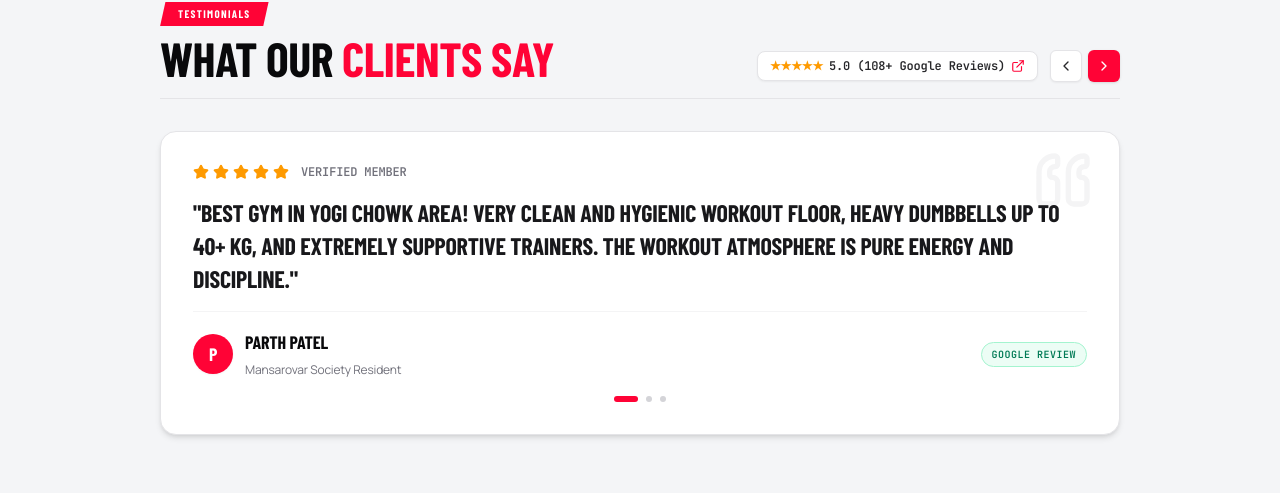
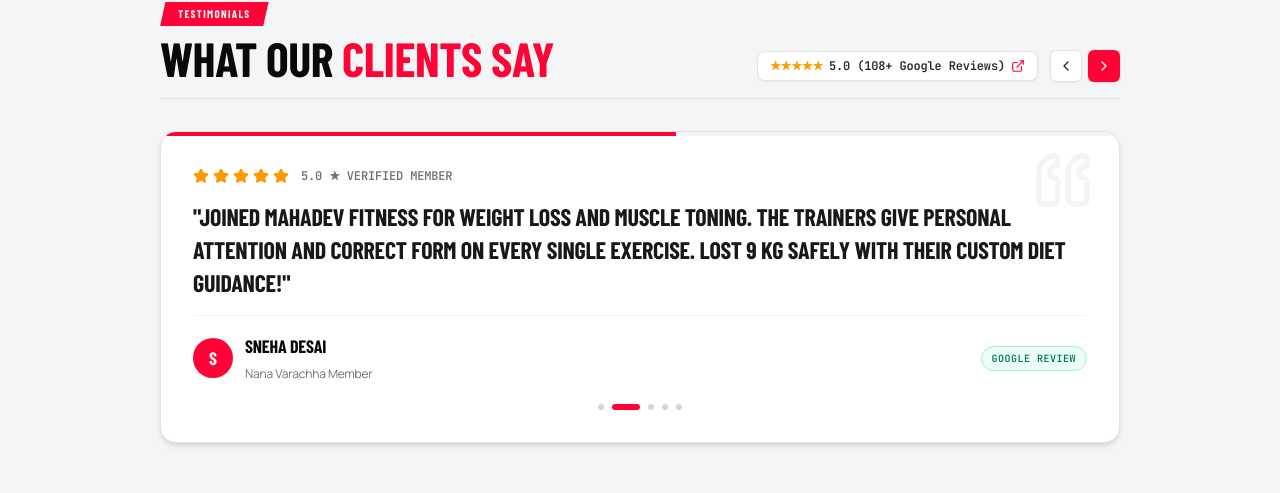
Before and after one commit to Dhruv0055/Mahadevfitness, a React (Vite) app: page / in a window 1280 px wide. Shown: the part 6972-7465 px from the top of the page. Built offline with nearby package versions, Linux system fonts and the light colour scheme; a web font is replaced by a local one.

Commit message:
Enable automatic review rotation with smooth fade animation and progress indicator

```diff
--- a/src/components/TestimonialSlider.tsx
+++ b/src/components/TestimonialSlider.tsx
@@ -5,7 +5,6 @@
 
 export const TestimonialSlider: React.FC = () => {
   const [activeIndex, setActiveIndex] = useState(0);
-  const [isPaused, setIsPaused] = useState(false);
 
   const testimonials: TestimonialItem[] = [
     {
@@ -34,19 +33,35 @@
       text: 'Spacious workout floor near Ganga Jamuna with heavy plate-loaded stations and calibrated Olympic barbells. The dual morning and evening shift timings make it super easy for working professionals.',
       verified: true,
       timeAgo: 'Google Review'
+    },
+    {
+      id: 't4',
+      name: 'Bhavin Radadiya',
+      role: 'Yogi Chowk Resident',
+      rating: 5,
+      text: 'The equipment quality here is top notch. Separate muscle zones, heavy dumbbells, and trainers who actually guide you on proper technique. Highly recommend to anyone in Surat.',
+      verified: true,
+      timeAgo: 'Google Review'
+    },
+    {
+      id: 't5',
+      name: 'Jaydeep Kathiriya',
+      role: 'Evening Shift Member',
+      rating: 5,
+      text: 'Joined 6 months ago and gained great muscle definition. Great crowd, motivating environment, and flexible shift timings. Best value fitness center in Nana Varachha!',
+      verified: true,
+      timeAgo: 'Google Review'
     }
   ];
 
-  // Change reviews slowly with fade animation (every 7 seconds)
+  // Automatically change reviews with fade animation every 4.5 seconds
   useEffect(() => {
-    if (isPaused) return;
-
     const timer = setInterval(() => {
       setActiveIndex((prev) => (prev + 1) % testimonials.length);
-    }, 7000);
+    }, 4500);
 
     return () => clearInterval(timer);
-  }, [isPaused, testimonials.length]);
+  }, [testimonials.length]);
 
   const handleNext = () => {
     setActiveIndex((prev) => (prev + 1) % testimonials.length);
@@ -63,7 +78,7 @@
 
       <div className="max-w-5xl mx-auto px-4 sm:px-6 lg:px-8 relative z-10">
 
-        {/* Section Header (Compact) */}
+        {/* Section Header */}
         <div className="flex flex-col sm:flex-row sm:items-end justify-between mb-8 pb-4 border-b border-zinc-200 gap-3">
           <div>
             <div className="brush-badge bg-[#FF0336] text-white text-[11px] font-black tracking-widest uppercase mb-2">
@@ -105,25 +120,35 @@
           </div>
         </div>
 
-        {/* Compact Review Card with Slow Fade Animation */}
-        <div
-          onMouseEnter={() => setIsPaused(true)}
-          onMouseLeave={() => setIsPaused(false)}
-          className="relative rounded-2xl p-6 sm:p-8 bg-white border border-zinc-200 shadow-md min-h-[220px] flex flex-col justify-between"
-        >
+        {/* Compact Review Card with Automatic Smooth Fade Animation */}
+        <div className="relative rounded-2xl p-6 sm:p-8 bg-white border border-zinc-200 shadow-md min-h-[240px] flex flex-col justify-between overflow-hidden">
+
           {/* Subtle Background Quote */}
           <div className="absolute top-4 right-6 text-zinc-100 pointer-events-none select-none">
             <Quote className="w-16 h-16 rotate-180" />
           </div>
 
+          {/* Animated Progress Timer Bar at Top */}
+          <div className="absolute top-0 left-0 right-0 h-1 bg-zinc-100 overflow-hidden">
+            <motion.div
+              key={activeIndex}
+              initial={{ width: '0%' }}
+              animate={{ width: '100%' }}
+              transition={{ duration: 4.5, ease: 'linear' }}
+              className="h-full bg-[#FF0336]"
+            />
+          </div>
+
+          {/* Review Content with Smooth Fade Transitions */}
+          <div className="relative z-10 flex-1 flex flex-col justify-between pt-1">
             <AnimatePresence mode="wait">
               <motion.div
                 key={currentReview.id}
-              initial={{ opacity: 0, y: 6 }}
+                initial={{ opacity: 0, y: 10 }}
                 animate={{ opacity: 1, y: 0 }}
-              exit={{ opacity: 0, y: -6 }}
-              transition={{ duration: 0.8, ease: 'easeInOut' }}
-              className="relative z-10 flex flex-col justify-between h-full space-y-4"
+                exit={{ opacity: 0, y: -10 }}
+                transition={{ duration: 0.5, ease: 'easeInOut' }}
+                className="flex flex-col justify-between space-y-4"
               >
                 {/* Star Rating */}
                 <div className="flex items-center space-x-1 text-amber-500">
@@ -131,7 +156,7 @@
                     <Star key={i} className="w-4 h-4 fill-amber-500 text-amber-500" />
                   ))}
                   <span className="text-xs font-mono font-bold text-zinc-500 ml-2">
-                  VERIFIED MEMBER
+                    5.0 ★ VERIFIED MEMBER
                   </span>
                 </div>
 
@@ -162,16 +187,17 @@
                 </div>
               </motion.div>
             </AnimatePresence>
+          </div>
 
           {/* Smooth Pagination Dots Below */}
-          <div className="flex items-center justify-center space-x-2 pt-4">
+          <div className="flex items-center justify-center space-x-2 pt-5 relative z-10">
             {testimonials.map((_, dotIdx) => (
               <button
                 key={dotIdx}
                 onClick={() => setActiveIndex(dotIdx)}
-                className={`h-1.5 rounded-full transition-all duration-500 ${
+                className={`h-1.5 rounded-full transition-all duration-300 ${
                   activeIndex === dotIdx
-                    ? 'w-6 bg-[#FF0336]'
+                    ? 'w-7 bg-[#FF0336]'
                     : 'w-1.5 bg-zinc-300 hover:bg-zinc-400'
                 }`}
                 aria-label={`Go to slide ${dotIdx + 1}`}
```
Lines whose indentation alone changed are shown as unchanged.
